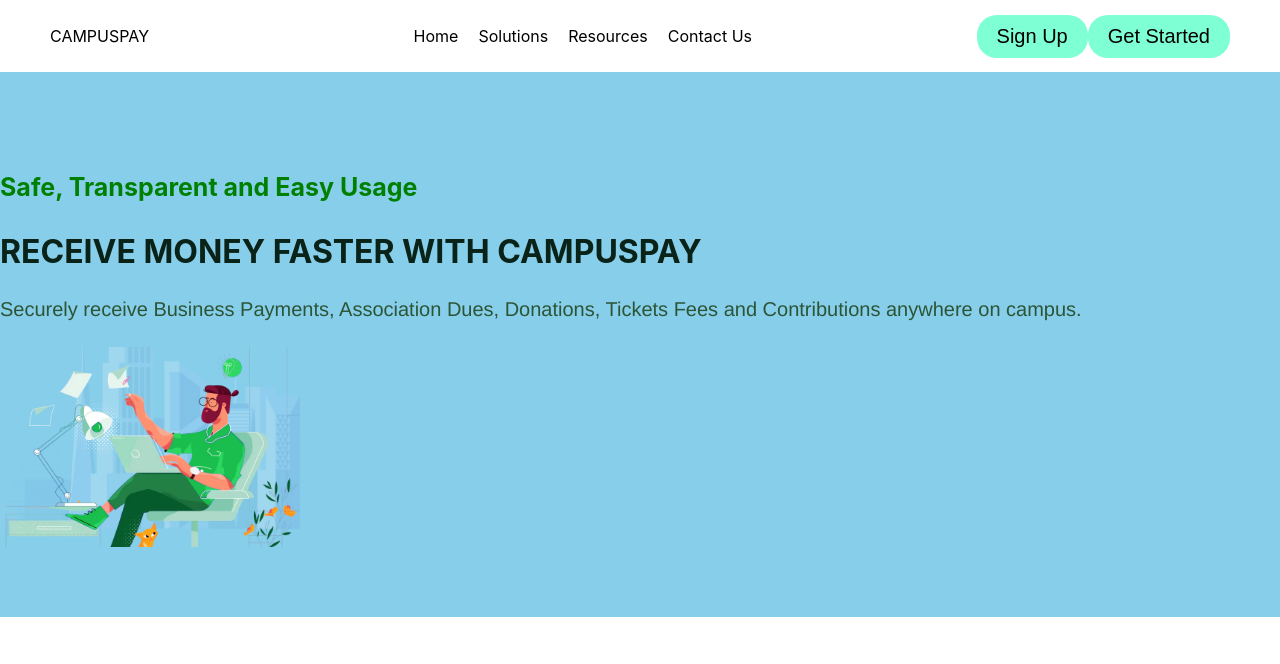
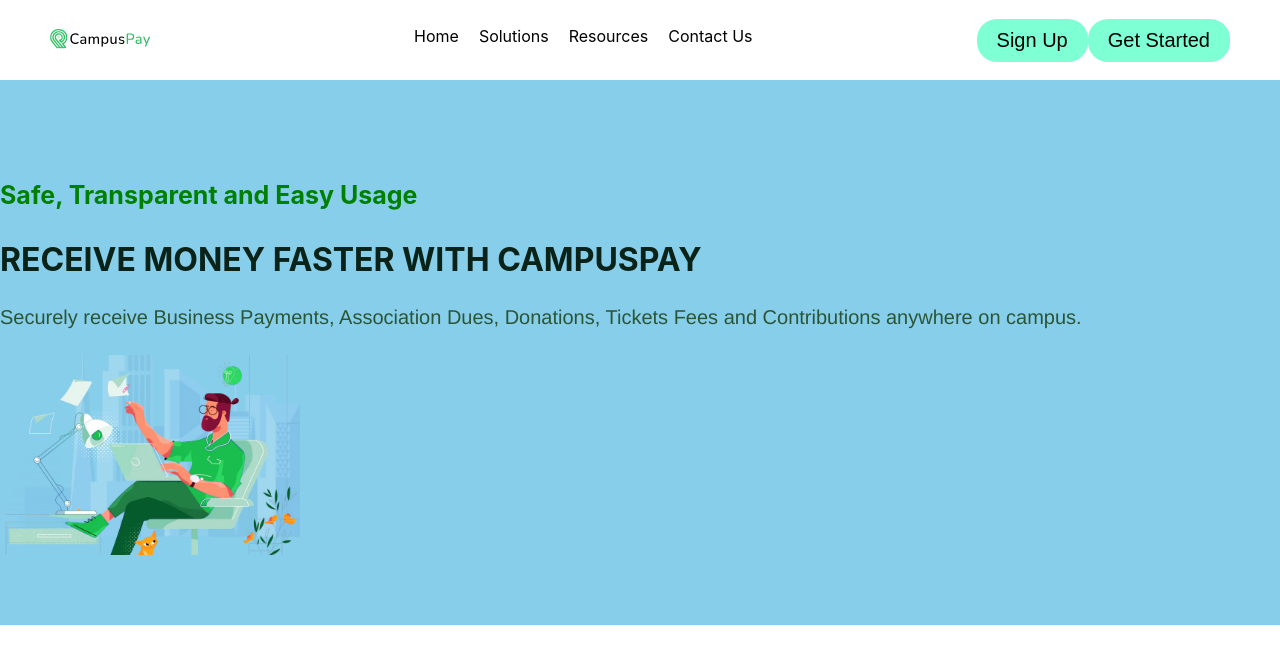
Before and after one commit to geraldakinola/Landing-Page, a React (Create React App) app: page / in a window 1280 px wide. Shown: the top 664 px of the page. Built offline with nearby package versions, Linux system fonts and the light colour scheme.

Commit message:
Header Logo

```diff
--- a/src/Components/Header.css
+++ b/src/Components/Header.css
@@ -5,6 +5,17 @@
     display: flex;
     align-items: center;
     justify-content: space-around;
+}
+
+.header-logo {
+    background-image: url(./Images/logo_black.svg);
+    color: transparent;
+    background-position: center;
+    background-repeat: no-repeat;
+    width: 100px;
+    height: 60px;
+    color: transparent;
+    text-align: right;
 }
 .nav-container {
     display: flex;
--- a/src/Components/Header.js
+++ b/src/Components/Header.js
@@ -4,8 +4,7 @@
     return (
         <header>
             <div className="nav-container">
-             <div>
-            <p>CAMPUSPAY</p>
+             <div className="header-logo"><img alt=""></img>
             </div>
             <div>
                 <ul className="nav-items">
```
Also changed, not shown: src/Components/Images/logo1.png (deleted), src/Components/Images/logo_black.svg (added).
